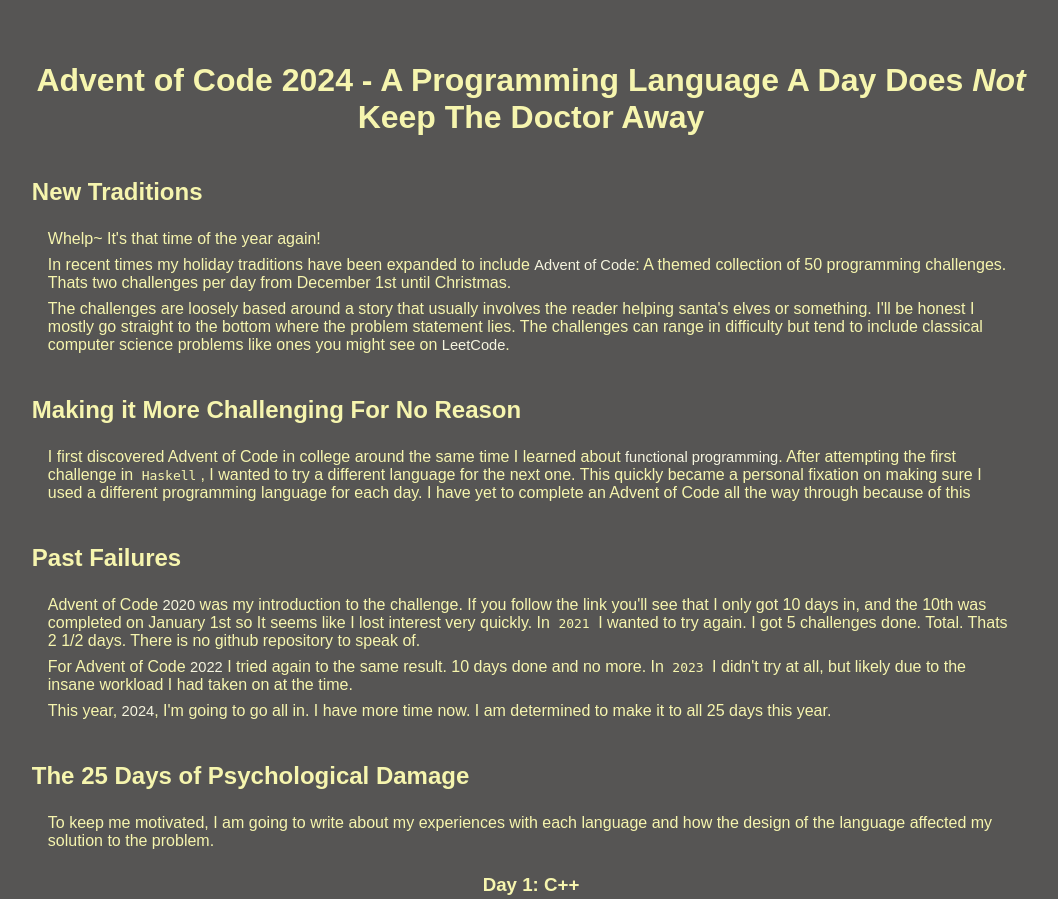
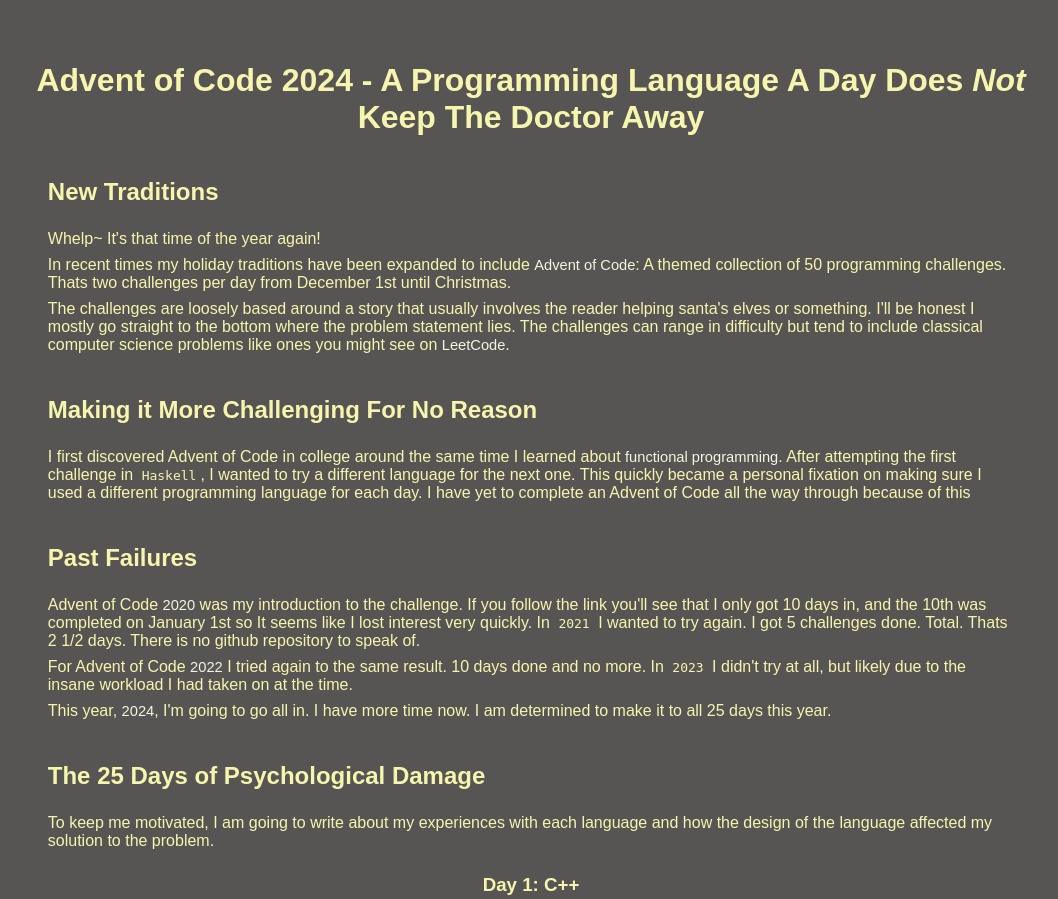
Before and after one commit to Barkerprooks/coredumped.info, a Flask app: page /blog/241218 in a window 1280 px wide. Shown: the part 41-940 px from the top of the page, without its empty margins (109-1167 px from the left). Run offline with Flask 3, Linux system fonts and the light colour scheme.

Commit message:
update styles

```diff
--- a/static/css/post.css
+++ b/static/css/post.css
@@ -16,7 +16,7 @@
 }
 
 #post h2, h4, h5, h6 {
-    margin: 42px 0 24px 0;
+    margin: 42px 16px 24px 16px;
 }
 
 #post pre {
```
